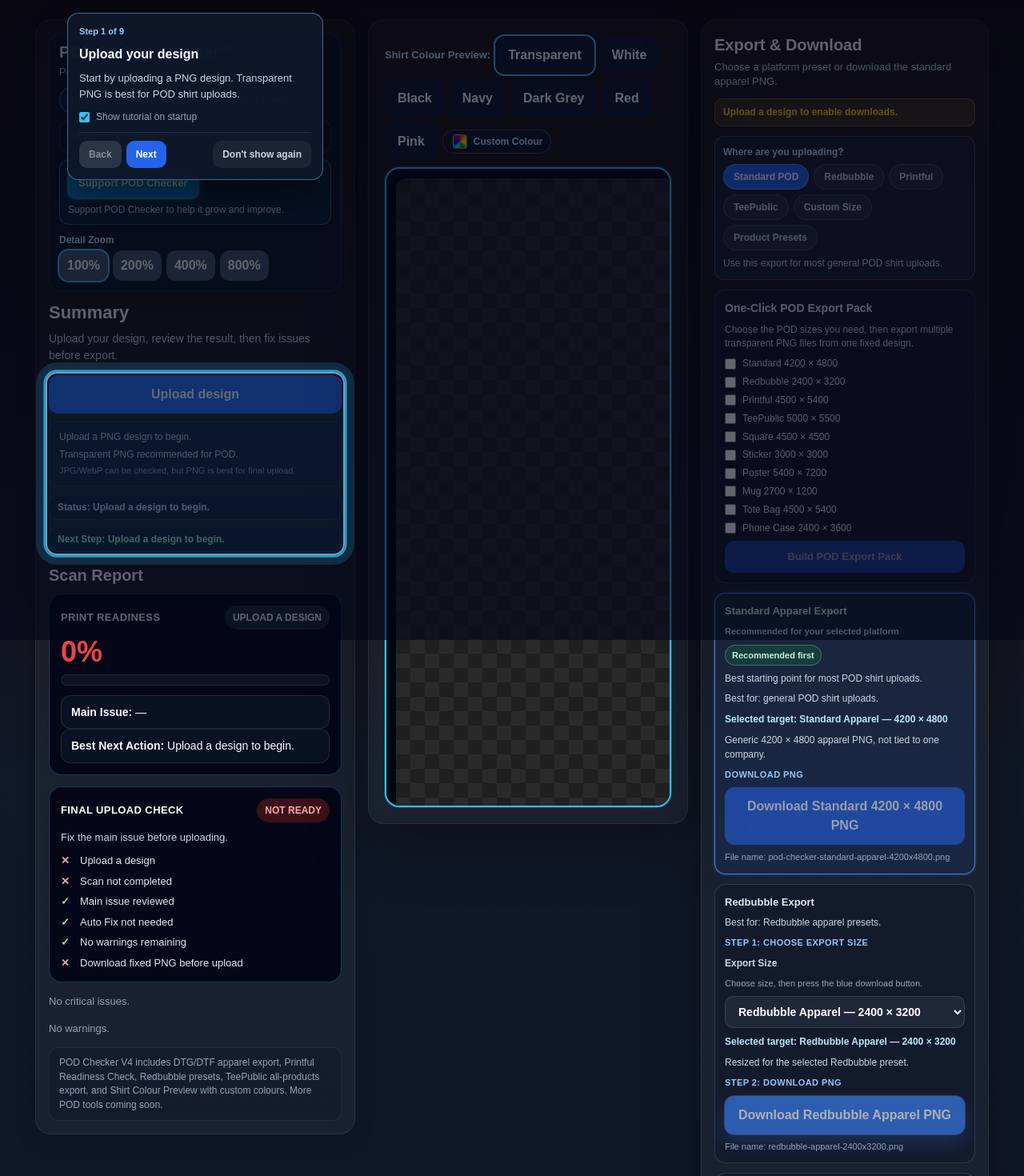
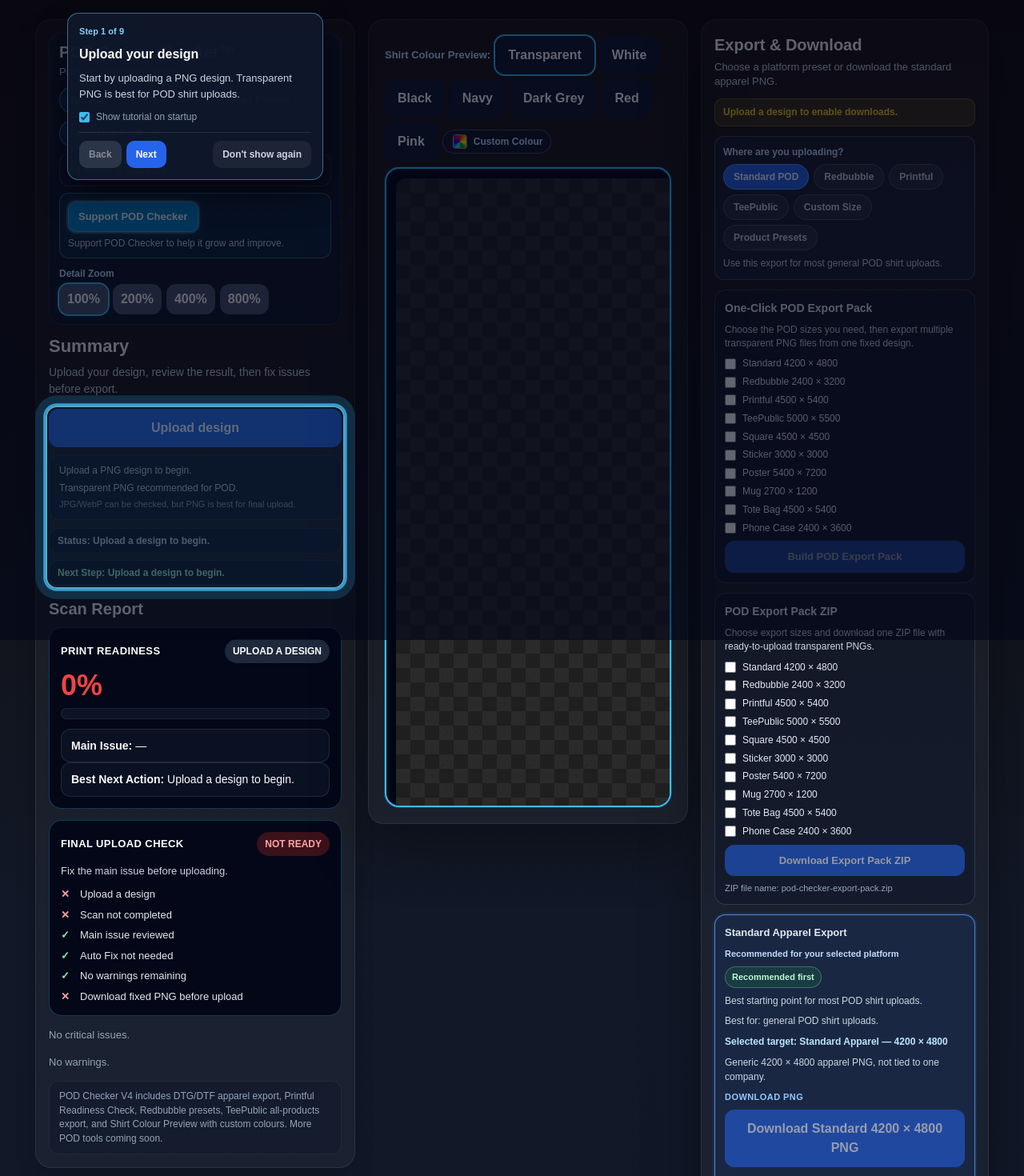
Before and after one commit to noobmacker-creator/pod-design-checker, a Next.js app: page / in a window 1280 px wide. Shown: the top 1470 px of the page at 80% size. Built offline with nearby package versions, Linux system fonts and the light colour scheme.

Commit message:
add pod export pack zip

```diff
--- a/app/components/IssueBucketsPanel.tsx
+++ b/app/components/IssueBucketsPanel.tsx
@@ -54,8 +54,12 @@ type IssueBucketsPanelProps = {
   handleBuildExportPack: (
     items: { label: string; width: number; height: number; filenameSlug: string }[]
   ) => void | Promise<void>;
+  handleDownloadExportPackZip: (
+    items: { label: string; width: number; height: number; filenameSlug: string }[]
+  ) => void | Promise<void>;
   customSizeFocusToken?: number;
   productPresetsFocusToken?: number;
+  exportPackZipFocusToken?: number;
 };
 
 const PRINTFUL_MAX_BYTES = 200 * 1024 * 1024;
@@ -338,8 +342,10 @@ export default function IssueBucketsPanel({
   handleDownloadTeePublicPng,
   handleDownloadCustomPng,
   handleBuildExportPack,
+  handleDownloadExportPackZip,
   customSizeFocusToken = 0,
   productPresetsFocusToken = 0,
+  exportPackZipFocusToken = 0,
 }: IssueBucketsPanelProps) {
   const [customWidth, setCustomWidth] = useState('3000');
   const [customHeight, setCustomHeight] = useState('3000');
@@ -358,10 +364,13 @@ export default function IssueBucketsPanel({
   });
   const [exportPackMessage, setExportPackMessage] = useState('');
   const [exportPackBusy, setExportPackBusy] = useState(false);
+  const [exportZipMessage, setExportZipMessage] = useState('');
+  const [exportZipBusy, setExportZipBusy] = useState(false);
   const [selectedProductPresetId, setSelectedProductPresetId] = useState('square');
   const customSizeRef = useRef<HTMLDivElement>(null);
   const customWidthInputRef = useRef<HTMLInputElement>(null);
   const productPresetsRef = useRef<HTMLDivElement>(null);
+  const exportPackZipRef = useRef<HTMLDivElement>(null);
 
   useEffect(() => {
     if (customSizeFocusToken === 0) return;
@@ -379,6 +388,13 @@ export default function IssueBucketsPanel({
       productPresetsRef.current?.scrollIntoView({ behavior: 'smooth', block: 'center' });
     }, 100);
   }, [productPresetsFocusToken]);
+
+  useEffect(() => {
+    if (exportPackZipFocusToken === 0) return;
+    window.setTimeout(() => {
+      exportPackZipRef.current?.scrollIntoView({ behavior: 'smooth', block: 'center' });
+    }, 100);
+  }, [exportPackZipFocusToken]);
   const toSafeSlug = (value: string) =>
     value
       .toLowerCase()
@@ -880,6 +896,35 @@ export default function IssueBucketsPanel({
     }
   };
 
+  const handleDownloadExportPackZipClick = async () => {
+    if (!img) {
+      setExportZipMessage('Upload a design before building an export pack.');
+      return;
+    }
+
+    const selectedItems = exportPackOptions
+      .filter((option) => exportPackSelected[option.id])
+      .map(({ label, width, height, filenameSlug }) => ({
+        label,
+        width,
+        height,
+        filenameSlug,
+      }));
+
+    if (selectedItems.length === 0) {
+      setExportZipMessage('Choose at least one export size.');
+      return;
+    }
+
+    setExportZipMessage('');
+    setExportZipBusy(true);
+    try {
+      await handleDownloadExportPackZip(selectedItems);
+    } finally {
+      setExportZipBusy(false);
+    }
+  };
+
   const renderExportPackPanel = () => (
     <div style={baseBoxStyle}>
       <div style={{ fontSize: 14, color: '#e2e8f0', fontWeight: 800 }}>
@@ -936,6 +981,67 @@ export default function IssueBucketsPanel({
       >
         {exportPackBusy ? 'Building export pack...' : 'Build POD Export Pack'}
       </button>
+    </div>
+  );
+
+  const renderExportPackZipPanel = () => (
+    <div id="export-pack-zip" ref={exportPackZipRef} style={baseBoxStyle}>
+      <div style={{ fontSize: 14, color: '#e2e8f0', fontWeight: 800 }}>
+        POD Export Pack ZIP
+      </div>
+      <div style={{ fontSize: 12, color: '#cbd5e1', lineHeight: 1.45 }}>
+        Choose export sizes and download one ZIP file with ready-to-upload transparent PNGs.
+      </div>
+      <div style={{ display: 'grid', gap: 6 }}>
+        {exportPackOptions.map((option) => (
+          <label
+            key={`zip-${option.id}`}
+            style={{
+              display: 'flex',
+              alignItems: 'center',
+              gap: 8,
+              fontSize: 12,
+              color: '#e2e8f0',
+              cursor: 'pointer',
+              lineHeight: 1.4,
+            }}
+          >
+            <input
+              type="checkbox"
+              checked={exportPackSelected[option.id]}
+              onChange={() => toggleExportPackOption(option.id)}
+              style={{ width: 14, height: 14, flexShrink: 0 }}
+            />
+            <span>{option.checkboxLabel}</span>
+          </label>
+        ))}
+      </div>
+      {exportZipMessage && (
+        <div style={{ fontSize: 12, color: '#fbbf24', lineHeight: 1.4 }}>{exportZipMessage}</div>
+      )}
+      {downloadMessage &&
+        (downloadMessage.startsWith('Building export pack') ||
+          downloadMessage.startsWith('Adding ') ||
+          downloadMessage.includes('Export pack ready')) && (
+          <div style={{ fontSize: 12, color: '#86efac', lineHeight: 1.4, fontWeight: 700 }}>
+            {downloadMessage}
+          </div>
+        )}
+      <button
+        type="button"
+        onClick={() => {
+          void handleDownloadExportPackZipClick();
+        }}
+        aria-disabled={!img || exportZipBusy}
+        style={{
+          ...presetDownloadButtonStyle,
+          opacity: img && !exportZipBusy ? 1 : 0.55,
+          cursor: img && !exportZipBusy ? 'pointer' : 'not-allowed',
+        }}
+      >
+        {exportZipBusy ? 'Building export pack...' : 'Download Export Pack ZIP'}
+      </button>
+      <div style={fileNameLineStyle}>ZIP file name: pod-checker-export-pack.zip</div>
     </div>
   );
 
@@ -1237,6 +1343,7 @@ export default function IssueBucketsPanel({
         {uploadTarget === 'presets' && renderProductPresetsPanel()}
         {uploadTarget === 'custom' && renderCustomSizeExportBox()}
         {renderExportPackPanel()}
+        {renderExportPackZipPanel()}
         {orderedPlatformTargets.map((target) => exportBoxRenderers[target]())}
       </div>
 
--- a/app/components/ScanResultsPanel.tsx
+++ b/app/components/ScanResultsPanel.tsx
@@ -43,6 +43,7 @@ type ScanResultsPanelProps = {
   onOpenTutorial?: () => void;
   onOpenCustomSize?: () => void;
   onOpenProductPresets?: () => void;
+  onOpenExportPackZip?: () => void;
   uploadTarget?: 'standard' | 'redbubble' | 'printful' | 'teepublic' | 'custom' | 'presets';
 };
 
@@ -198,6 +199,7 @@ export default function ScanResultsPanel({
   onOpenTutorial,
   onOpenCustomSize,
   onOpenProductPresets,
+  onOpenExportPackZip,
   uploadTarget = 'standard',
 }: ScanResultsPanelProps) {
   // Auto Fix detection: once Auto Fix has run, the placement/size issues it resolves
@@ -509,6 +511,23 @@ export default function ScanResultsPanel({
                 }}
               >
                 Product Presets
+              </button>
+              <button
+                type="button"
+                onClick={() => onOpenExportPackZip?.()}
+                style={{
+                  padding: '7px 12px',
+                  borderRadius: 999,
+                  fontSize: 12,
+                  fontWeight: 800,
+                  background: 'rgba(37, 99, 235, 0.22)',
+                  color: '#bfdbfe',
+                  border: '1px solid rgba(147, 197, 253, 0.45)',
+                  cursor: 'pointer',
+                  width: 'fit-content',
+                }}
+              >
+                Export Pack ZIP
               </button>
             </div>
             <details
--- a/app/page.tsx
+++ b/app/page.tsx
@@ -870,6 +870,7 @@ export default function Page() {
   >('standard');
   const [customSizeFocusToken, setCustomSizeFocusToken] = useState(0);
   const [productPresetsFocusToken, setProductPresetsFocusToken] = useState(0);
+  const [exportPackZipFocusToken, setExportPackZipFocusToken] = useState(0);
 
   const previewCanvasRef = useRef<HTMLCanvasElement | null>(null);
   const analysisCanvasRef = useRef<HTMLCanvasElement | null>(null);
@@ -1824,6 +1825,45 @@ const drawY = SHIRT_PRINT_Y + transform.offsetY * mapY + mockupOffsetY;
       .replace(/^-+|-+$/g, '');
   }
 
+  function createExportCanvas(width: number, height: number): HTMLCanvasElement | null {
+    if (!img) return null;
+
+    const exportCanvas = document.createElement('canvas');
+    exportCanvas.width = width;
+    exportCanvas.height = height;
+
+    const ctx = exportCanvas.getContext('2d', { alpha: true });
+    if (!ctx) return null;
+
+    ctx.clearRect(0, 0, exportCanvas.width, exportCanvas.height);
+
+    const fitScale = Math.min(exportCanvas.width / CANVAS_W, exportCanvas.height / CANVAS_H);
+    const padX = (exportCanvas.width - CANVAS_W * fitScale) / 2;
+    const padY = (exportCanvas.height - CANVAS_H * fitScale) / 2;
+
+    const drawW = img.naturalWidth * transform.scale * fitScale;
+    const drawH = img.naturalHeight * transform.scale * fitScale;
+    const drawX = transform.offsetX * fitScale + padX;
+    const drawY = transform.offsetY * fitScale + padY;
+
+    ctx.drawImage(img, drawX, drawY, drawW, drawH);
+    return exportCanvas;
+  }
+
+  function getExportFileName(filenameLabel: string, width: number, height: number) {
+    const safeName = toSafeSlug(filenameLabel) || 'pod-checker-export';
+    return `${safeName}-${width}x${height}.png`;
+  }
+
+  function generatePngBlobForSize(width: number, height: number): Promise<Blob | null> {
+    const exportCanvas = createExportCanvas(width, height);
+    if (!exportCanvas) return Promise.resolve(null);
+
+    return new Promise((resolve) => {
+      exportCanvas.toBlob((blob) => resolve(blob), 'image/png');
+    });
+  }
+
   function downloadPngForSize(
     width: number,
     height: number,
@@ -1831,31 +1871,11 @@ const drawY = SHIRT_PRINT_Y + transform.offsetY * mapY + mockupOffsetY;
     filenameLabel: string,
     successMessage?: string
   ) {
-    if (!img) return;
-
-  const exportCanvas = document.createElement('canvas');
-  exportCanvas.width = width;
-  exportCanvas.height = height;
-
-  const ctx = exportCanvas.getContext('2d', { alpha: true });
-  if (!ctx) return;
-
-  ctx.clearRect(0, 0, exportCanvas.width, exportCanvas.height);
-
-  const fitScale = Math.min(exportCanvas.width / CANVAS_W, exportCanvas.height / CANVAS_H);
-  const padX = (exportCanvas.width - CANVAS_W * fitScale) / 2;
-  const padY = (exportCanvas.height - CANVAS_H * fitScale) / 2;
-
-  const drawW = img.naturalWidth * transform.scale * fitScale;
-  const drawH = img.naturalHeight * transform.scale * fitScale;
-  const drawX = transform.offsetX * fitScale + padX;
-  const drawY = transform.offsetY * fitScale + padY;
-
-  ctx.drawImage(img, drawX, drawY, drawW, drawH);
+    const exportCanvas = createExportCanvas(width, height);
+    if (!exportCanvas) return;
 
     const link = document.createElement('a');
-  const safeName = toSafeSlug(filenameLabel) || 'pod-checker-export';
-  link.download = `${safeName}-${width}x${height}.png`;
+    link.download = getExportFileName(filenameLabel, width, height);
     link.href = exportCanvas.toDataURL('image/png');
     document.body.appendChild(link);
     link.click();
@@ -1942,6 +1962,38 @@ const drawY = SHIRT_PRINT_Y + transform.offsetY * mapY + mockupOffsetY;
     setDownloadMessage('Export pack complete. Check your Downloads folder.');
   }
 
+  async function handleDownloadExportPackZip(
+    items: { label: string; width: number; height: number; filenameSlug: string }[]
+  ) {
+    if (!img || items.length === 0) return;
+
+    const JSZip = (await import('jszip')).default;
+    const zip = new JSZip();
+
+    setDownloadMessage('Building export pack...');
+
+    for (let i = 0; i < items.length; i++) {
+      const item = items[i];
+      setDownloadMessage(`Adding ${item.label} ${item.width} × ${item.height} PNG...`);
+      const blob = await generatePngBlobForSize(item.width, item.height);
+      if (!blob) continue;
+      zip.file(getExportFileName(item.filenameSlug, item.width, item.height), blob);
+    }
+
+    const zipBlob = await zip.generateAsync({ type: 'blob' });
+    const link = document.createElement('a');
+    link.download = 'pod-checker-export-pack.zip';
+    const objectUrl = URL.createObjectURL(zipBlob);
+    link.href = objectUrl;
+    document.body.appendChild(link);
+    link.click();
+    document.body.removeChild(link);
+    URL.revokeObjectURL(objectUrl);
+
+    setDownloadMessage('Export pack ready. Check your Downloads folder.');
+    setActionMessage('Export pack ZIP downloaded.');
+  }
+
   function handleOpenCustomSize() {
     setUploadTarget('custom');
     setCustomSizeFocusToken((value) => value + 1);
@@ -1950,6 +2002,10 @@ const drawY = SHIRT_PRINT_Y + transform.offsetY * mapY + mockupOffsetY;
   function handleOpenProductPresets() {
     setUploadTarget('presets');
     setProductPresetsFocusToken((value) => value + 1);
+  }
+
+  function handleOpenExportPackZip() {
+    setExportPackZipFocusToken((value) => value + 1);
   }
 
   return (
@@ -2038,6 +2094,7 @@ gap: 16,
   onOpenTutorial={() => setTutorialOpen(true)}
   onOpenCustomSize={handleOpenCustomSize}
   onOpenProductPresets={handleOpenProductPresets}
+  onOpenExportPackZip={handleOpenExportPackZip}
   uploadTarget={uploadTarget}
 />
 </div>
@@ -2082,8 +2139,10 @@ gap: 16,
   handleDownloadTeePublicPng={handleDownloadTeePublicPng}
   handleDownloadCustomPng={handleDownloadCustomPng}
   handleBuildExportPack={handleBuildExportPack}
+  handleDownloadExportPackZip={handleDownloadExportPackZip}
   customSizeFocusToken={customSizeFocusToken}
   productPresetsFocusToken={productPresetsFocusToken}
+  exportPackZipFocusToken={exportPackZipFocusToken}
 />
         </div>
 
--- a/package.json
+++ b/package.json
@@ -9,6 +9,7 @@
     "lint": "eslint"
   },
   "dependencies": {
+    "jszip": "^3.10.1",
     "next": "16.1.6",
     "react": "19.2.3",
     "react-dom": "19.2.3"
```
Also changed, not shown: 1 other file (tests, documents, lock files or other folders). Lines whose indentation alone changed are shown as unchanged.
